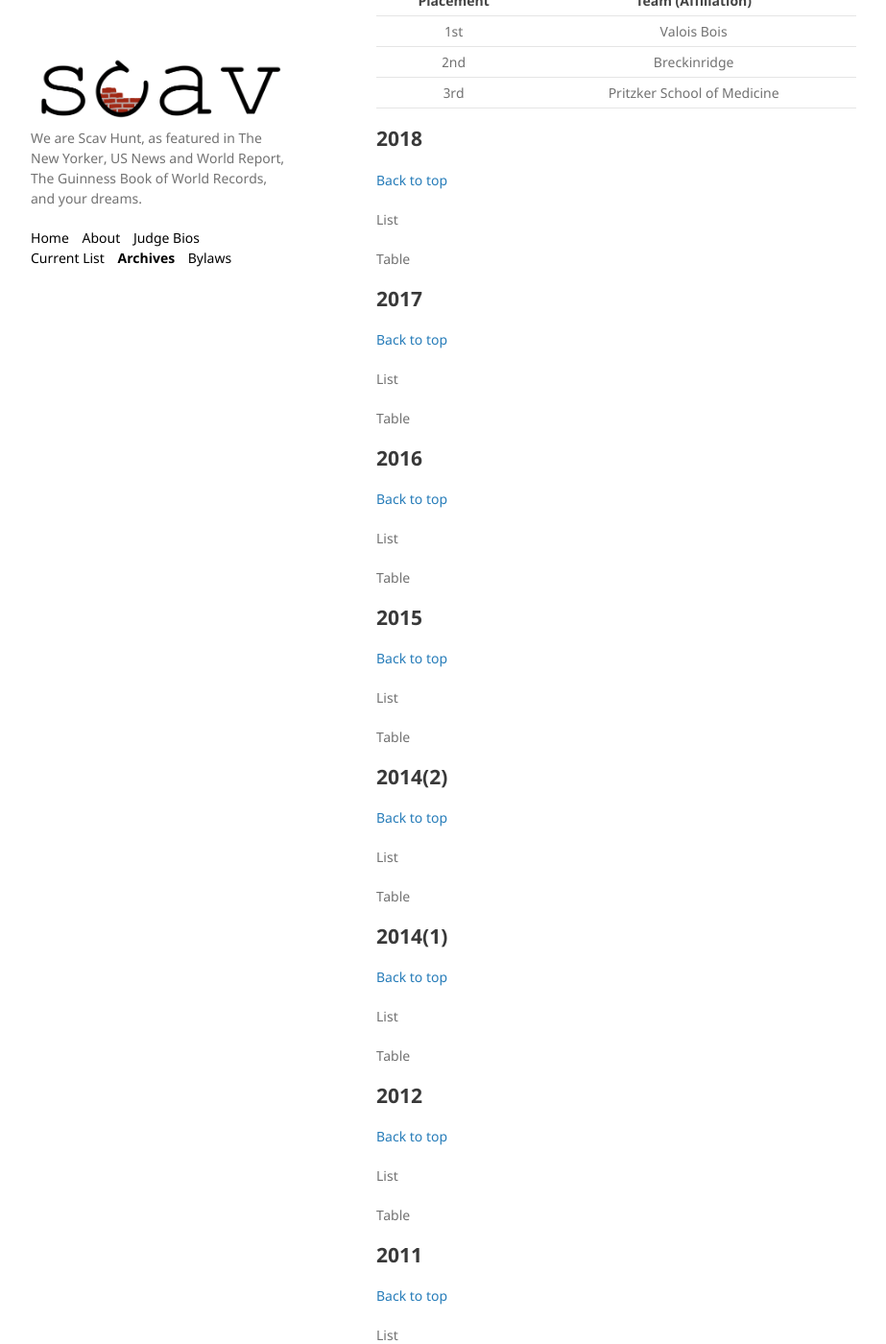
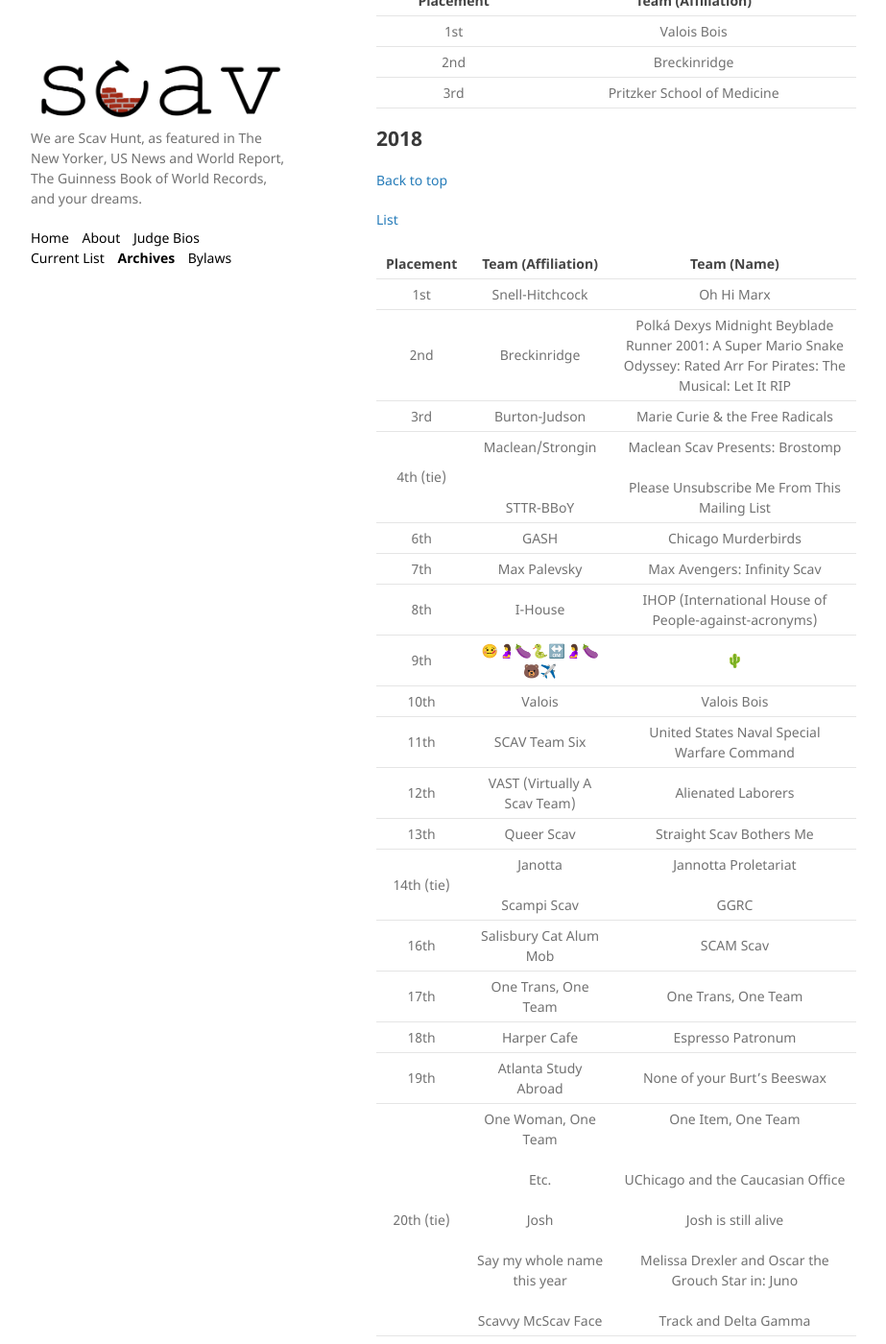
Before and after one commit to scav-hunt/scav-hunt.github.io, a Jekyll site: the page built from _pages/archives.md, in a window 1280 px wide and 1400 px high, scrolled down 11018 px. Shown: the whole window at 96% size, without its empty margins (178-1101 px from the left). Built offline with Jekyll 4.4.1, drawn with Linux system fonts in a browser that asks for light colours.

Commit message:
2018 complete

```diff
--- a/_pages/archives.md
+++ b/_pages/archives.md
@@ -354,223 +354,242 @@ The ranks of Hot Side Hot have, at one time or another, included the following (
 ## 2018 {#s-2018}
 [Back to top](#archives)
 
-List
+[List](/assets/lists/2018.pdf)
 
-Table
+| Placement | Team (Affiliation) | Team (Name) |
+| :---: |  :---:  | :---:  |
+| 1st | Snell-Hitchcock | Oh Hi Marx |
+| 2nd | Breckinridge | Polká Dexys Midnight Beyblade Runner 2001: A Super Mario Snake Odyssey: Rated Arr For Pirates: The Musical: Let It RIP |
+| 3rd | Burton-Judson | Marie Curie & the Free Radicals |
+| 4th (tie) | Maclean/Strongin <br><br><br> STTR-BBoY | Maclean Scav Presents: Brostomp <br><br> Please Unsubscribe Me From This Mailing List |
+| 6th | GASH | Chicago Murderbirds |
+| 7th | Max Palevsky | Max Avengers: Infinity Scav |
+| 8th | I-House | IHOP (International House of People-against-acronyms) |
+| 9th | 🤒🤰🍆🐍🔛🤰🍆🐻✈️ | 🌵 |
+| 10th | Valois | Valois Bois |
+| 11th | SCAV Team Six | United States Naval Special Warfare Command |
+| 12th | VAST (Virtually A Scav Team) | Alienated Laborers |
+| 13th | Queer Scav | Straight Scav Bothers Me |
+| 14th (tie) | Janotta <br><br> Scampi Scav | Jannotta Proletariat <br><br> GGRC |
+| 16th | Salisbury Cat Alum Mob | SCAM Scav |
+| 17th | One Trans, One Team | One Trans, One Team |
+| 18th | Harper Cafe | Espresso Patronum |
+| 19th | Atlanta Study Abroad | None of your Burt's Beeswax |
+| 20th (tie) | One Woman, One Team <br><br> Etc. <br><br> Josh <br><br> Say my whole name this year <br><br> Scavvy McScav Face | One Item, One Team <br><br><br> UChicago and the Caucasian Office <br><br> Josh is still alive <br><br> Melissa Drexler and Oscar the Grouch Star in: Juno <br><br> Track and Delta Gamma |
 
 ## 2017 {#s-2017}
 [Back to top](#archives)
 
-List
+[List](/assets/lists/)
 
 Table
 
 ## 2016 {#s-2016}
 [Back to top](#archives)
 
-List
+[List](/assets/lists/)
 
 Table
 
 ## 2015 {#s-2015}
 [Back to top](#archives)
 
-List
+[List](/assets/lists/)
 
 Table
 
 ## 2014(2) {#s-2014-2}
 [Back to top](#archives)
 
-List
+[List](/assets/lists/)
 
 Table
 
 ## 2014(1) {#s-2014-1}
 [Back to top](#archives)
 
-List
+[List](/assets/lists/)
 
 Table
 
 ## 2012 {#s-2012}
 [Back to top](#archives)
 
-List
+[List](/assets/lists/)
 
 Table
 
 ## 2011 {#s-2011}
 [Back to top](#archives)
 
-List
+[List](/assets/lists/)
 
 Table
 
 ## 2010 {#s-2010}
 [Back to top](#archives)
 
-List
+[List](/assets/lists/)
 
 Table
 
 ## 2009 {#s-2009}
 [Back to top](#archives)
 
-List
+[List](/assets/lists/)
 
 Table
 
 ## 2008 {#s-2008}
 [Back to top](#archives)
 
-List
+[List](/assets/lists/)
 
 Table
 
 ## 2007 {#s-2007}
 [Back to top](#archives)
 
-List
+[List](/assets/lists/)
 
 Table
 
 ## 2006 {#s-2006}
 [Back to top](#archives)
 
-List
+[List](/assets/lists/)
 
 Table
 
 ## 2005 {#s-2005}
 [Back to top](#archives)
 
-List
+[List](/assets/lists/)
 
 Table
 
 ## 2004 {#s-2004}
 [Back to top](#archives)
 
-List
+[List](/assets/lists/)
 
 Table
 
 ## 2003 {#s-2003}
 [Back to top](#archives)
 
-List
+[List](/assets/lists/)
 
 Table
 
 ## 2002 {#s-2002}
 [Back to top](#archives)
 
-List
+[List](/assets/lists/)
 
 Table
 
 ## 2001 {#s-2001}
 [Back to top](#archives)
 
-List
+[List](/assets/lists/)
 
 Table
 
 ## 2000 {#s-2000}
 [Back to top](#archives)
 
-List
+[List](/assets/lists/)
 
 Table
 
 ## 1999 {#s-1999}
 [Back to top](#archives)
 
-List
+[List](/assets/lists/)
 
 Table
 
 ## 1998 {#s-1998}
 [Back to top](#archives)
 
-List
+[List](/assets/lists/)
 
 Table
 
 ## 1997 {#s-1997}
 [Back to top](#archives)
 
-List
+[List](/assets/lists/)
 
 Table
 
 ## 1996 {#s-1996}
 [Back to top](#archives)
 
-List
+[List](/assets/lists/)
 
 Table
 
 ## 1995 {#s-1995}
 [Back to top](#archives)
 
-List
+[List](/assets/lists/)
 
 Table
 
 ## 1994 {#s-1994}
 [Back to top](#archives)
 
-List
+[List](/assets/lists/)
 
 Table
 
 ## 1993 {#s-1993}
 [Back to top](#archives)
 
-List
+[List](/assets/lists/)
 
 Table
 
 ## 1992 {#s-1992}
 [Back to top](#archives)
 
-List
+[List](/assets/lists/)
 
 Table
 
 ## 1991 {#s-1991}
 [Back to top](#archives)
 
-List
+[List](/assets/lists/)
 
 Table
 
 ## 1990 {#s-1990}
 [Back to top](#archives)
 
-List
+[List](/assets/lists/)
 
 Table
 
 ## 1989 {#s-1989}
 [Back to top](#archives)
 
-List
+[List](/assets/lists/)
 
 Table
 
 ## 1988 {#s-1988}
 [Back to top](#archives)
 
-List
+[List](/assets/lists/)
 
 Table
 
 ## 1987 {#s-1987}
 [Back to top](#archives)
 
-List
+[List](/assets/lists/)
 
 Table
```
